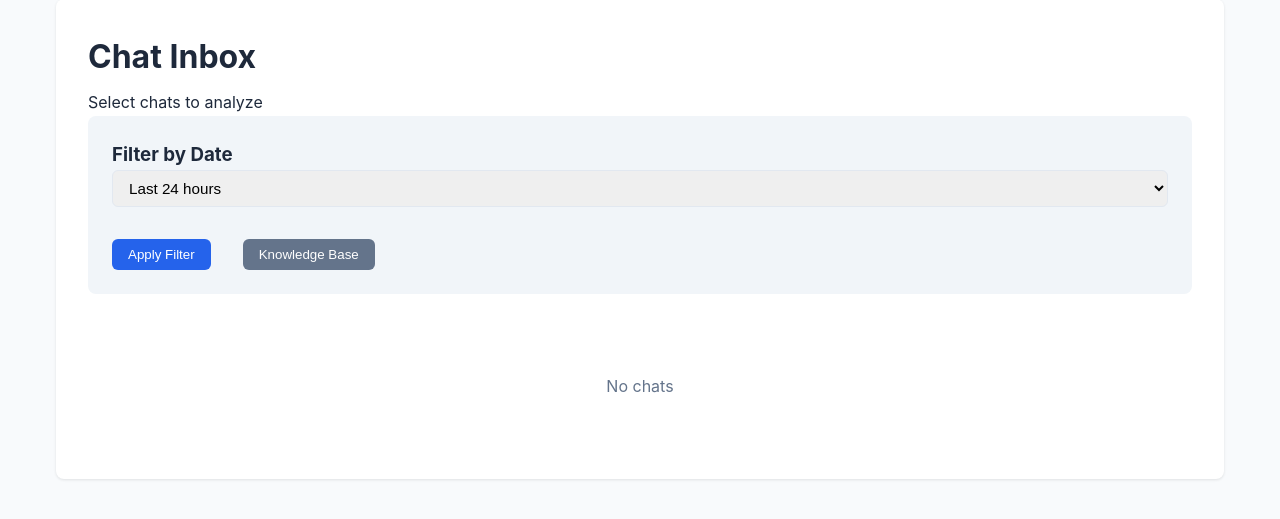
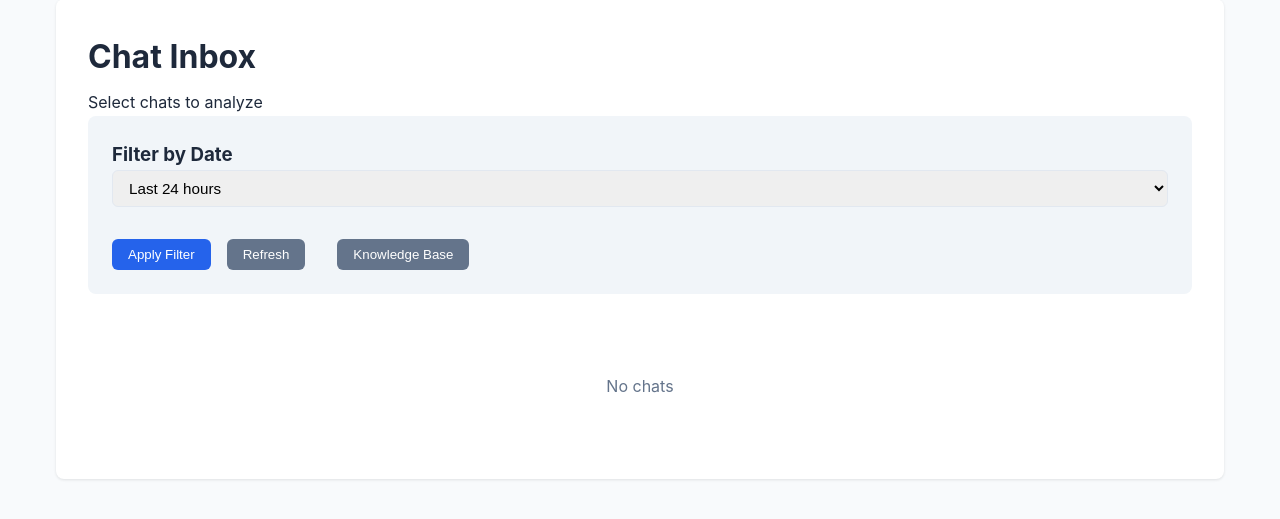
Before and after one commit to IlliaSobcko/AIBI_Project, a Flask app: page / in a window 1280 px wide. Shown: the part 129-648 px from the top of the page. Run offline with Flask 3, Linux system fonts and the light colour scheme; data that the repository does not hold is empty; parts of the project's set-up code (start-up, migrations or seed data) failed here and were passed over.

Commit message:
Add Refresh button to dashboard for easy chat list reload
- Added dedicated Refresh button next to Apply Filter
- Calls app.loadChats() to reload the chat list
- Makes it clear and easy for users to refresh their view

Co-Authored-By: Claude Haiku 4.5 <noreply@anthropic.com>

```diff
--- a/templates/dashboard.html
+++ b/templates/dashboard.html
@@ -25,6 +25,7 @@
             </div>
 
             <button class="btn btn-primary" onclick="app.loadChats()">Apply Filter</button>
+            <button class="btn btn-secondary" onclick="app.loadChats()" title="Reload chat list">Refresh</button>
             <span id="filter-info" class="filter-info"></span>
         </div>
     </div>
```
